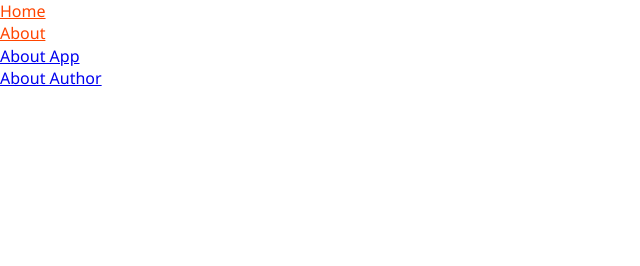
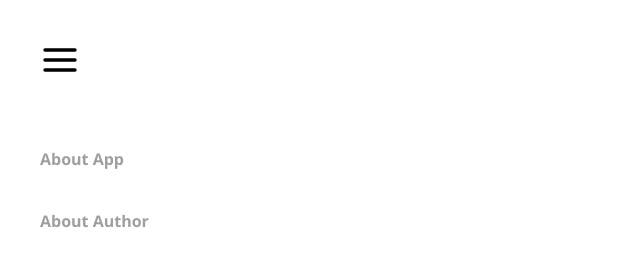
Before and after one commit to danhynlee/todo-app-react, a React app: page /About in a window 1280 px wide. Shown: the whole page, without its empty margins (0-640 px from the left). Built offline with nearby package versions, Linux system fonts and the light colour scheme.

Commit message:
add navbar styling

```diff
--- a/src/functionBased/App.css
+++ b/src/functionBased/App.css
@@ -74,3 +74,89 @@ body {
   color: orangered;
   text-decoration: underline;
 }
+
+/* SideBar Nav */
+
+.navBar {
+  position: relative;
+}
+
+.navBar button {
+  position: fixed;
+  left: 40px;
+  top: 40px;
+  z-index: 10;
+  cursor: pointer;
+  background: transparent;
+  border: none;
+}
+
+.menuNav {
+  overflow-y: scroll;
+  list-style: none;
+  position: fixed;
+  top: 0;
+  background: darkcyan;
+  left: 0;
+  bottom: 0;
+  height: 100vh;
+  width: 0;
+  overflow: hidden;
+  max-width: 290px;
+  z-index: 9;
+}
+
+.menuNav.showMenu {
+  width: 100%;
+}
+
+a {
+  display: block;
+  padding: 10px 40px;
+  text-decoration: none;
+  color: #3fffd2;
+  text-transform: uppercase;
+  font-weight: bold;
+}
+
+.menuNav li:first-child {
+  margin-top: 7rem;
+}
+
+/* About page */
+
+.about__content {
+  padding: 8rem 40px;
+  display: flex;
+}
+
+.about__list {
+  list-style: none;
+  flex: 2;
+  margin-right: 15px;
+}
+
+.about__list a {
+  color: #9f9f9f;
+  text-transform: capitalize;
+  padding: 20px 0;
+  font-weight: 600;
+}
+
+.about__list a:hover {
+  color: #000;
+}
+
+.main__content {
+  flex: 7;
+}
+
+.main__content h1 {
+  margin-bottom: 15px;
+  line-height: 30px;
+  font-size: 30px;
+}
+
+.main__content p {
+  line-height: 25px;
+}
--- a/src/functionBased/components/Navbar.js
+++ b/src/functionBased/components/Navbar.js
@@ -1,5 +1,7 @@
-import React from "react"
+import React, { useState } from "react"
 import { NavLink } from "react-router-dom"
+import { MdClose } from "react-icons/md"
+import { FiMenu } from "react-icons/fi"
 
 const NavBar = () => {
   const links = [
@@ -15,13 +17,37 @@ const NavBar = () => {
     },
   ]
 
+  const [navbarOpen, setNavbarOpen] = useState(false)
+
+  const handleToggle = () => {
+    setNavbarOpen(prev => !prev)
+  }
+
+  const closeMenu = () => {
+    setNavbarOpen(false)
+  }
+
   return (
     <nav className="navBar">
-      <ul>
+      <button onClick={handleToggle}>
+        {navbarOpen ? (
+          <MdClose style={{ color: "#fff", width: "40px", height: "40px"}} />
+        ) : (
+          <FiMenu style={{ color: "##7b7b7b", width: "40px", height: "40px"}} />
+        )}
+      </button>
+      <ul className={`menuNav ${navbarOpen ? " showMenu" : ""}`}>
         {links.map(link => {
           return (
             <li key={link.id}>
-              <NavLink to={link.path} activeClassName="active-link">{link.text}</NavLink>
+              <NavLink
+                to={link.path}
+                activeClassName="active-link"
+                onClick={() => closeMenu()}
+                exact
+              >
+                {link.text}
+              </NavLink>
             </li>
           )
         })}
--- a/src/functionBased/pages/About.js
+++ b/src/functionBased/pages/About.js
@@ -6,8 +6,8 @@ const About = () => {
   const { url, path } = useRouteMatch()
 
   return (
-    <div>
-      <ul>
+    <div className="about__content">
+      <ul className="about__list">
         <li>
           <Link to={`${url}/about-app`}>About App</Link>
         </li>
--- a/src/functionBased/pages/SinglePage.js
+++ b/src/functionBased/pages/SinglePage.js
@@ -22,7 +22,7 @@ const SinglePage = () => {
   const { title, description} = aboutContent
 
   return (
-    <div>
+    <div className="main__content">
       <h1>{title}</h1>
       <p>{description}</p>
     </div>
```
